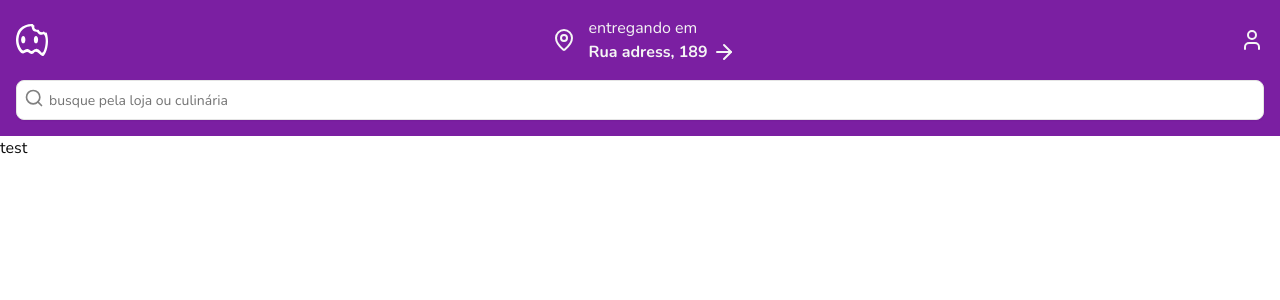
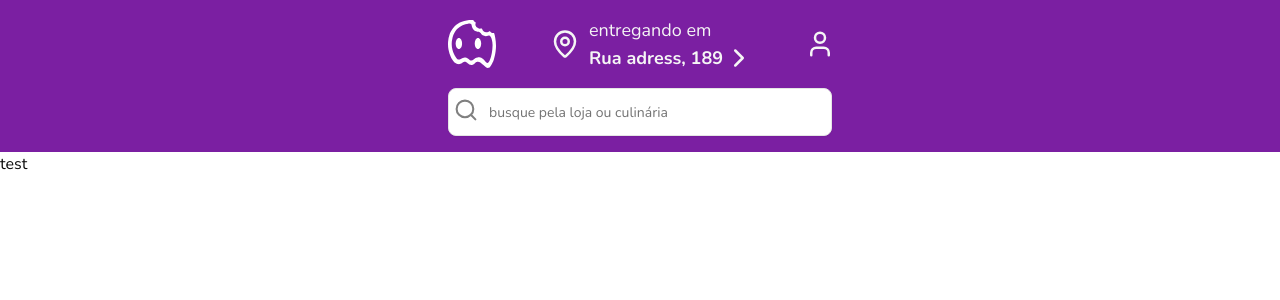
Before and after one commit to Tthiagoo/desafio-magalu, a Next.js app: page / in a window 1280 px wide. Shown: the top 300 px of the page. Built offline with nearby package versions, Linux system fonts and the light colour scheme.

Commit message:
feat(header): update logo display and improve layout with responsive adjustments

```diff
--- a/src/modules/search-restaurants/components/input-search-restaurant.tsx
+++ b/src/modules/search-restaurants/components/input-search-restaurant.tsx
@@ -4,11 +4,15 @@ import React from "react";
 
 export function InputSearchRestaurant() {
   return (
-    <div className="flex flex-col w-full relative">
+    <div className="flex flex-col max-w-96 w-full relative">
       {/* Added relative positioning to the parent div */}
-      <SearchIcon color="gray" size={20} className=" absolute top-6 left-2" />
+      <SearchIcon
+        color="gray"
+        size={20}
+        className=" absolute top-6 sm:top-7 sm:scale-125 left-2"
+      />
       <Input
-        className="mt-4 h-10 pl-8 pt-4 pb-4"
+        className="mt-4 h-10 sm:h-12 pl-8 sm:pl-10 sm:text-lg  pt-4 pb-4"
         placeholder="busque pela loja ou culinária"
         type="text"
       />
--- a/src/ui/header.tsx
+++ b/src/ui/header.tsx
@@ -1,7 +1,7 @@
 "use client";
 import * as React from "react";
 import Image from "next/image";
-import { MapPin, ArrowRight, UserIcon } from "lucide-react";
+import { MapPin, ChevronRight, UserIcon } from "lucide-react";
 import { InputSearchRestaurant } from "@/modules/search-restaurants/components/input-search-restaurant";
 
 export function Header() {
@@ -40,28 +40,29 @@ export function Header() {
   };
   return (
     <header className="bg-primary text-accent  flex flex-col items-center justify-between p-4 ">
-      <div className="flex items-center justify-between w-full">
-        <Image
-          className="dark:invert"
-          src="/aiqlogo.svg"
-          alt="Aiq fome logo"
-          width={32}
-          height={32}
-          priority
-        />
+      <div className="flex items-center justify-between w-full max-w-96 ">
+        <div className="relative w-8 h-8 sm:w-12 sm:h-12">
+          <Image
+            src="/aiqlogo.svg"
+            alt="Aiq fome logo"
+            fill
+            className="object-contain dark:invert"
+            priority
+          />
+        </div>
         <div
           className="flex flex-row items-center gap-3 cursor-pointer"
           onClick={handleGetLocation}
         >
-          <MapPin className="cursor-pointer" />
+          <MapPin className="cursor-pointer sm:scale-125" />
           <div className="flex flex-col items-start justify-center">
-            <span className="text-base">entregando em</span>
-            <span className="text-base font-bold flex flex-row items-center gap-1">
-              {address} <ArrowRight />
+            <span className="text-base sm:text-lg">entregando em</span>
+            <span className="text-base sm:text-lg font-bold flex flex-row items-center gap-1">
+              {address} <ChevronRight className="sm:scale-125" />
             </span>
           </div>
         </div>
-        <UserIcon />
+        <UserIcon className="sm:scale-125" />
       </div>
       <InputSearchRestaurant />
     </header>
```
